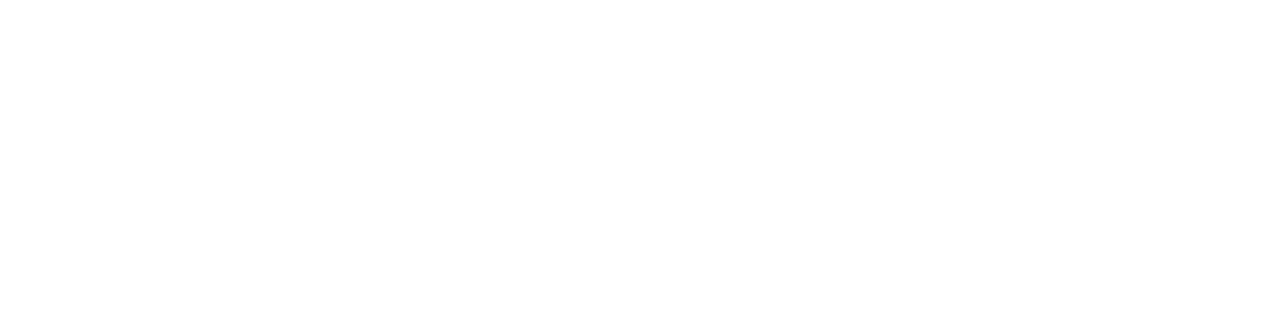
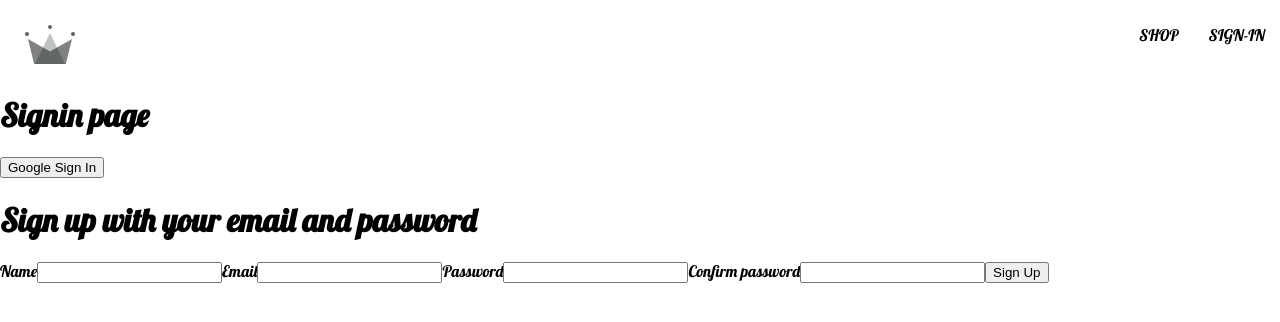
Before and after one commit to RiniChandra7/Clothomania, a React (Create React App) app: page /signin in a window 1280 px wide. Before the commit this address had no page. Shown: the top 322 px of the page. Built offline with nearby package versions, Linux system fonts and the light colour scheme.

Commit message:
auth, create user and sign up form

```diff
--- a/src/App.js
+++ b/src/App.js
@@ -1,12 +1,14 @@
 import { Routes, Route} from "react-router-dom";
 import Home from "./routes/home/home.component";
 import Navigation from "./routes/home/navigation.component";
+import Signin from "./routes/sign-in/sign-in.component";
 
 const App = () => {
     return (
     <Routes>
       <Route path="/" element={<Navigation />}>
         <Route index element={<Home />} />
+        <Route path="signin" element={<Signin />} />
       </Route>
     </Routes>
   );
--- a/src/routes/home/navigation.component.jsx
+++ b/src/routes/home/navigation.component.jsx
@@ -16,6 +16,9 @@
                 <Link className="nav-link" to="/shop">
                     SHOP
                 </Link>
+                <Link className="nav-link" to="/signin">
+                    SIGN-IN
+                </Link>
             </div>
         </div>
         <Outlet />
--- /dev/null
+++ b/src/routes/sign-in/sign-in.component.jsx
@@ -0,0 +1,17 @@
+import { signInWithGooglePopup, createUserDocFromAuth } from "../../utils/firebase/firebase.utils";
+import SignupForm from "../signup-form/sign-up-form.component";
+
+const Signin = () => {
+    const logUser = async () => {
+        const {user} = await signInWithGooglePopup();
+        const userDocRef = await createUserDocFromAuth(user);
+    }
+
+    return <div>
+        <h1>Signin page</h1>
+        <button onClick={logUser}>Google Sign In</button>
+        <SignupForm />
+    </div>
+}
+
+export default Signin;
--- /dev/null
+++ b/src/routes/signup-form/sign-up-form.component.jsx
@@ -0,0 +1,41 @@
+import { useState } from "react";
+
+const defaultForm = {
+    displayName: '',
+    email: '',
+    password: '',
+    confirmPassword: ''
+}
+
+const SignupForm = () => {
+    const [formFields, setFormFields] = useState(defaultForm);
+    const {displayName, email, password, confirmPassword} = formFields;
+
+    const changeHandler = (e) => {
+        const {name, value} = e.target;
+        setFormFields({...formFields, [name]: value})
+    }
+
+    return (
+        <div>
+            <h1>Sign up with your email and password</h1>
+            <form>
+                <label>Name</label>
+                <input type='text' required onChange={changeHandler} name='displayName' value={displayName}/>
+
+                <label>Email</label>
+                <input type='email' required onChange={changeHandler} name='email' value={email} />
+
+                <label>Password</label>
+                <input type='password' required onChange={changeHandler} name='password' value={password} />
+
+                <label>Confirm password</label>
+                <input type='password' required onChange={changeHandler} name='confirmPassword' value={confirmPassword} />
+
+                <button type="submit">Sign Up</button>
+            </form>
+        </div>
+    );
+}
+
+export default SignupForm;
--- /dev/null
+++ b/src/utils/firebase/firebase.utils.js
@@ -0,0 +1,56 @@
+// Import the functions you need from the SDKs you need
+import { async } from "@firebase/util";
+import { initializeApp } from "firebase/app";
+import {getAuth, signInWithRedirect, signInWithPopup, GoogleAuthProvider} from 'firebase/auth';
+// TODO: Add SDKs for Firebase products that you want to use
+// https://firebase.google.com/docs/web/setup#available-libraries
+
+import {getFirestore, doc, getDoc, setDoc} from 'firebase/firestore';
+
+// Your web app's Firebase configuration
+const firebaseConfig = {
+  apiKey: "AIzaSyDnmvH0bP22FeWGABp7iLqnggWts6-9XkY",
+  authDomain: "clothomania-c90dd.firebaseapp.com",
+  projectId: "clothomania-c90dd",
+  storageBucket: "clothomania-c90dd.appspot.com",
+  messagingSenderId: "246156131948",
+  appId: "1:246156131948:web:2bdd6ea1eff3fb6c3d2249"
+};
+
+// Initialize Firebase
+const app = initializeApp(firebaseConfig);
+
+const provider = new GoogleAuthProvider();
+
+provider.setCustomParameters({
+    prompt: "select_account"
+});
+
+export const auth = getAuth();
+export const signInWithGooglePopup = () => signInWithPopup(auth, provider);
+
+export const db = getFirestore();
+
+export const createUserDocFromAuth = async (userAuth) => {
+    const userDocRef = doc(db, 'users', userAuth.uid);
+
+    console.log(userDocRef);
+
+    const userSnapshot = await getDoc(userDocRef);
+    console.log(userSnapshot);
+    console.log(userSnapshot.exists());
+
+    if (!userSnapshot.exists()) {
+        const {displayName, email} = userAuth;
+        const createdAt = new Date();
+
+        try {
+            await setDoc(userDocRef, {displayName, email, createdAt});
+        }
+        catch (err) {
+            console.log("An error occurred in creating the user", err.message);
+        }
+    }
+
+    return userDocRef;
+}
```
